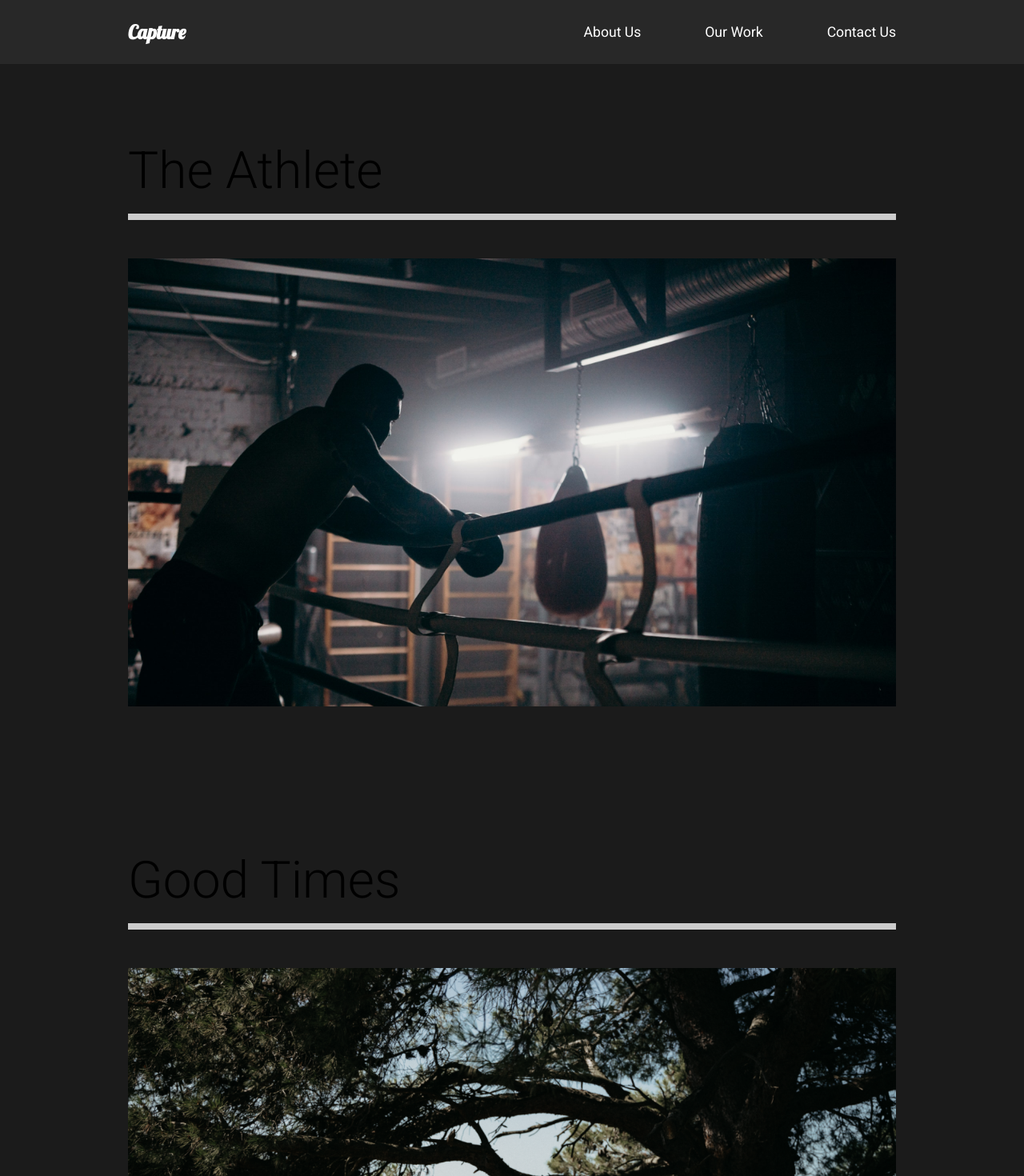
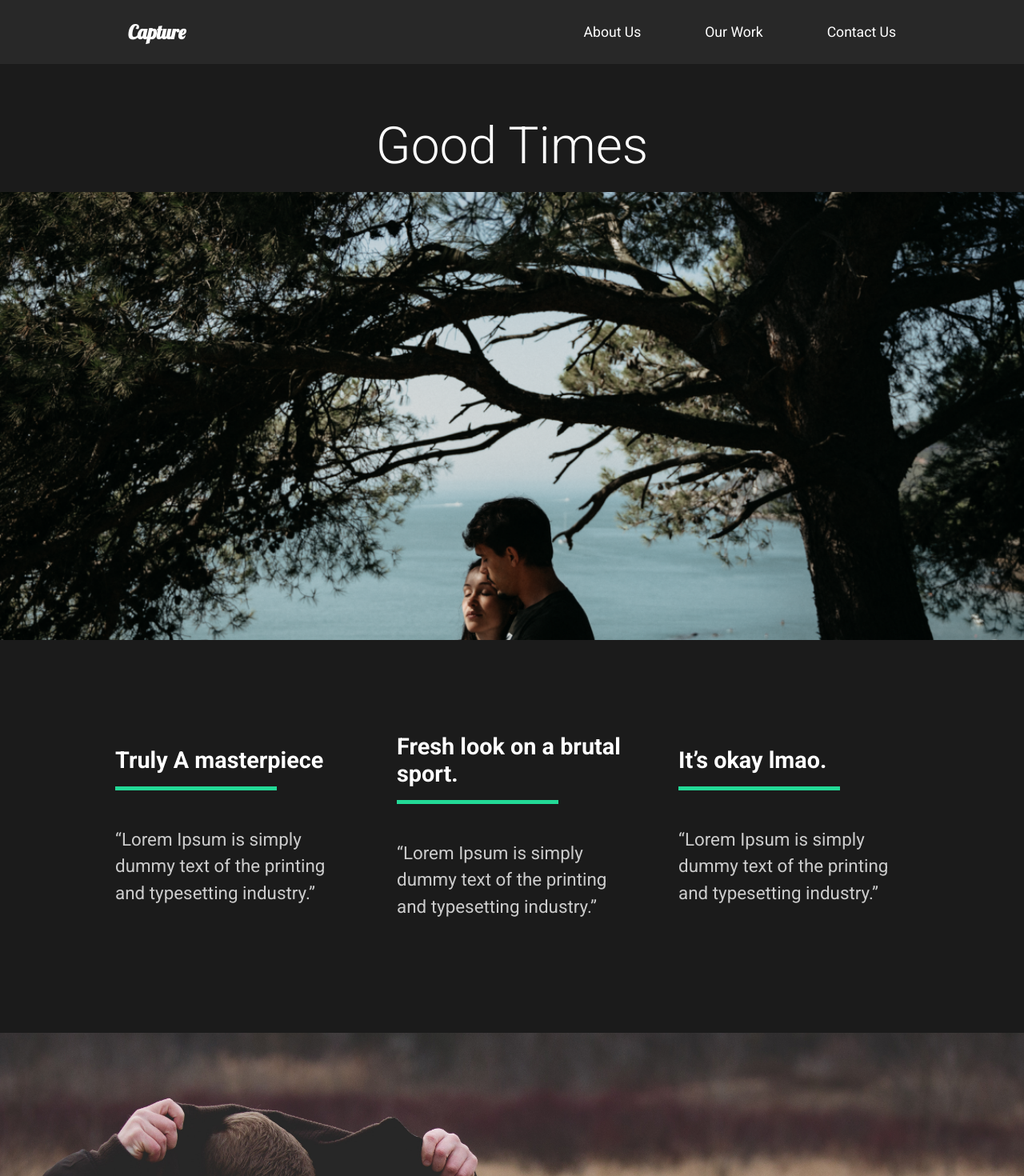
Before and after one commit to Mridul2820/capture-portofolio, a React (Create React App) app: page /work/good-times in a window 1280 px wide. Shown: the top 1470 px of the page at 80% size. Built offline with nearby package versions, Linux system fonts and the light colour scheme.

Commit message:
our word individual pages

```diff
--- a/src/App.js
+++ b/src/App.js
@@ -6,6 +6,7 @@ import Nav from './components/Nav'
 import AboutUs from './pages/AboutUs'
 import ContactUs from './pages/ContactUs'
 import OurWork from './pages/OurWork'
+import MovieDetail from './pages/MovieDetail'
 
 import GlobalStyle from './components/GlobalStyle'
 
@@ -18,8 +19,11 @@ const App = () => {
                 <Route path="/" exact>
                     <AboutUs />
                 </Route>
-                <Route path="/work">
+                <Route path="/work" exact>
                     <OurWork />
+                </Route>
+                <Route path="/work/:id">
+                    <MovieDetail />
                 </Route>
                 <Route path="/contact">
                     <ContactUs />
--- /dev/null
+++ b/src/components/Award.js
@@ -0,0 +1,33 @@
+import React from 'react'
+import styled from 'styled-components';
+
+const Award = ({ title, description }) => {
+    return (
+        <StyleAward>
+            <h3>{title}</h3>
+            <div className="line"></div>
+            <p>{description}</p>
+        </StyleAward>
+    )
+}
+
+const StyleAward = styled.div`
+    padding: 2rem;
+
+    h3 {
+        font-size: 1.8rem;
+    }
+
+    .line {
+        width: 70%;
+        background: #23d997;
+        height: .3rem;
+        margin: 1rem 0;
+    }
+
+    p {
+        padding: 1.8rem 0;
+    }
+`
+
+export default Award
--- /dev/null
+++ b/src/movieState.js
@@ -0,0 +1,81 @@
+//Import Images
+import athlete from "./images/athlete-small.png";
+import goodtimes from "./images/goodtimes-small.png";
+import theracer from "./images/theracer-small.png";
+import athlete2 from "./images/athlete2.png";
+import goodtimes2 from "./images/good-times2.jpg";
+import theracer2 from "./images/the-racer2.jpg";
+
+export const MovieState = () => {
+    return [
+        {
+            title: "The Athlete",
+            mainImg: athlete,
+            secondaryImg: athlete2,
+            url: "/work/the-athlete",
+            awards: [
+                {
+                    title: "Truly A masterpiece",
+                    description:
+                        "“Lorem Ipsum is simply dummy text of the printing and typesetting industry.”",
+                },
+                {
+                    title: "Fresh look on a brutal sport.",
+                    description:
+                        "“Lorem Ipsum is simply dummy text of the printing and typesetting industry.”",
+                },
+                {
+                    title: "It’s okay lmao.",
+                    description:
+                        "“Lorem Ipsum is simply dummy text of the printing and typesetting industry.”",
+                },
+            ],
+        },
+        {
+            title: "Good Times",
+            mainImg: goodtimes,
+            url: "/work/good-times",
+            secondaryImg: goodtimes2,
+            awards: [
+                {
+                    title: "Truly A masterpiece",
+                    description:
+                        "“Lorem Ipsum is simply dummy text of the printing and typesetting industry.”",
+                },
+                {
+                    title: "Fresh look on a brutal sport.",
+                    description:
+                        "“Lorem Ipsum is simply dummy text of the printing and typesetting industry.”",
+                },
+                {
+                    title: "It’s okay lmao.",
+                    description:
+                        "“Lorem Ipsum is simply dummy text of the printing and typesetting industry.”",
+                },
+            ],
+        },
+        {
+            title: "The Racer",
+            mainImg: theracer,
+            url: "/work/the-racer",
+            secondaryImg: theracer2,
+            awards: [
+                {
+                    title: "Truly A masterpiece",
+                    description:
+                        "“Lorem Ipsum is simply dummy text of the printing and typesetting industry.”",
+                },
+                {
+                    title: "Fresh look on a brutal sport.",
+                    description:
+                        "“Lorem Ipsum is simply dummy text of the printing and typesetting industry.”",
+                },
+                {
+                    title: "It’s okay lmao.",
+                    description:
+                        "“Lorem Ipsum is simply dummy text of the printing and typesetting industry.”",
+                },
+            ],
+        },
+    ];
+};
--- /dev/null
+++ b/src/pages/MovieDetail.js
@@ -0,0 +1,90 @@
+import { useState, useEffect } from 'react'
+import { useHistory } from "react-router-dom";
+
+import { MovieState } from "../movieState";
+
+import Award from '../components/Award'
+
+import styled from 'styled-components';
+
+const MovieDetail = () => {
+    const history = useHistory();
+    const url = history.location.pathname;
+
+    const [movies, setMovies] = useState(MovieState)
+    const [movie, setMovie] = useState(null)
+
+    useEffect(() => {
+        const currentMovie = movies.filter((stateMovie) => stateMovie.url === url);
+        setMovie(currentMovie[0]);
+    }, [movies, url]);
+
+    return (
+        <>
+        {movie && (
+            <StyledDetails>
+                <StyledHeadline>
+                    <h2>{movie.title}</h2>
+                    <img src={movie.mainImg} alt={movie.title} />
+                </StyledHeadline>
+                <StyleAwards>
+                    {movie.awards.map(award => (
+                        <Award
+                            key={award.title}
+                            title={award.title}
+                            description={award.description}
+                        />
+                    ))}
+                </StyleAwards>
+                <StyleImageDisplay>
+                    <img src={movie.secondaryImg} alt={movie.title} />
+                </StyleImageDisplay>
+            </StyledDetails>
+        )}
+        </>
+    )
+}
+
+const StyledDetails = styled.div`
+    color: white;
+`
+
+const StyledHeadline = styled.div`
+    min-height: 90vh;
+    padding-top: 20vh;
+    position: relative;
+
+    h2 {
+        position: absolute;
+        top: 10%;
+        left: 50%;
+        transform: translate(-50%, -10%)
+    }
+
+    img {
+        width: 100%;
+        height: 70vh;
+        object-fit: cover;
+    }
+
+`
+
+const StyleAwards = styled.div`
+    min-height: 8vh;
+    display: flex;
+    margin: 5rem 7rem;
+    align-items: center;
+    justify-content: space-around;
+`
+
+const StyleImageDisplay = styled.div`
+    min-height: 50vh;
+
+    img {
+        width: 100%;
+        height: 100vh;
+        object-fit: cover;
+    }
+`
+
+export default MovieDetail
--- a/src/pages/OurWork.js
+++ b/src/pages/OurWork.js
@@ -12,21 +12,21 @@ const OurWork = () => {
             <StyledMovie>
                 <h2>The Athlete</h2>
                 <div className="line"></div>
-                <Link>
+                <Link to="/work/the-athlete">
                     <img src={athleteSmall} alt="athleteSmall"/>
                 </Link>
             </StyledMovie>
             <StyledMovie>
                 <h2>Good Times</h2>
                 <div className="line"></div>
-                <Link>
+                <Link to="/work/good-times">
                     <img src={goodtimesSmall} alt="goodtimesSmall"/>
                 </Link>
             </StyledMovie>
             <StyledMovie>
                 <h2>The Racer</h2>
                 <div className="line"></div>
-                <Link>
+                <Link to="/work/the-racer">
                     <img src={theracerSmall} alt="theracerSmall"/>
                 </Link>
             </StyledMovie>
```
